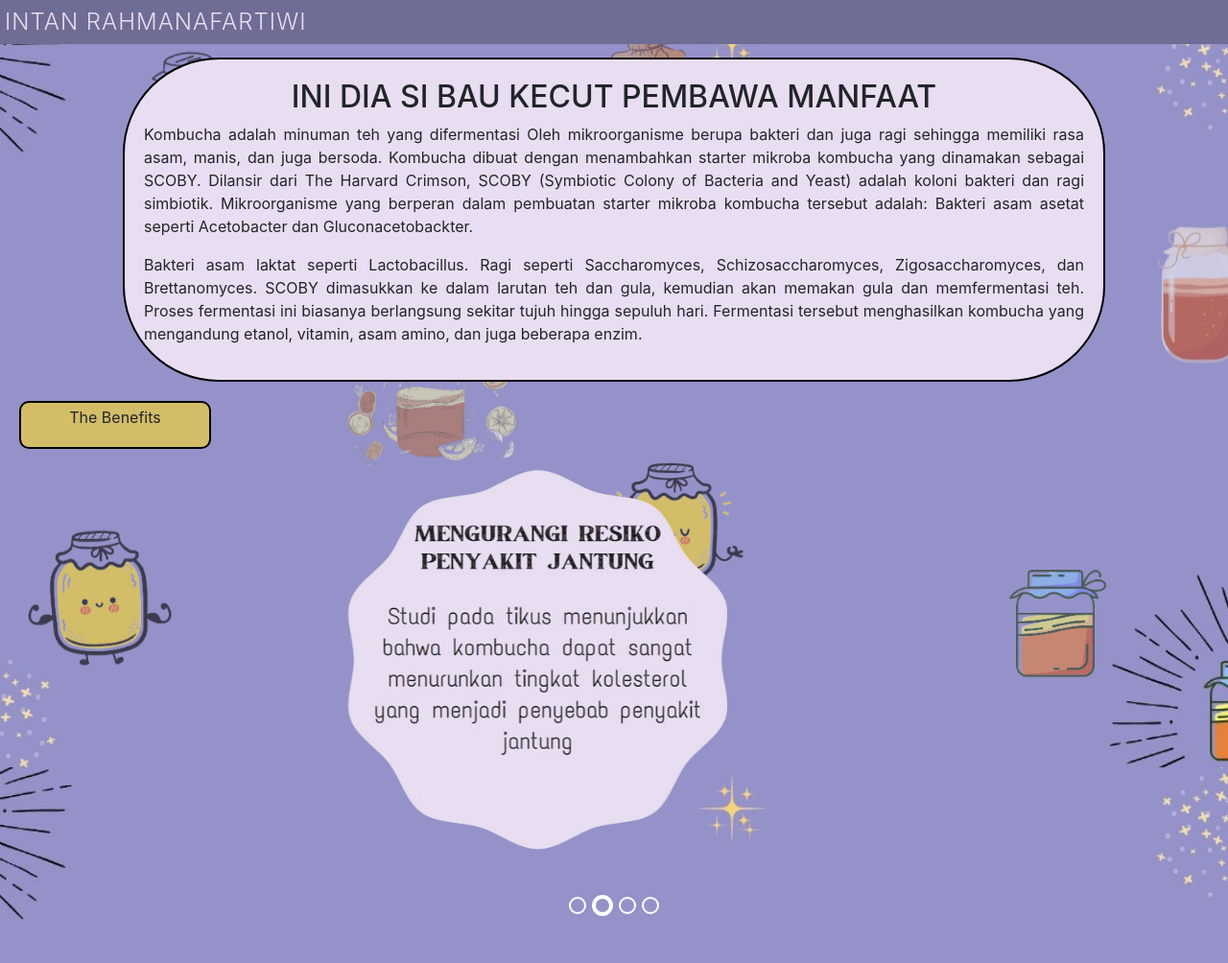
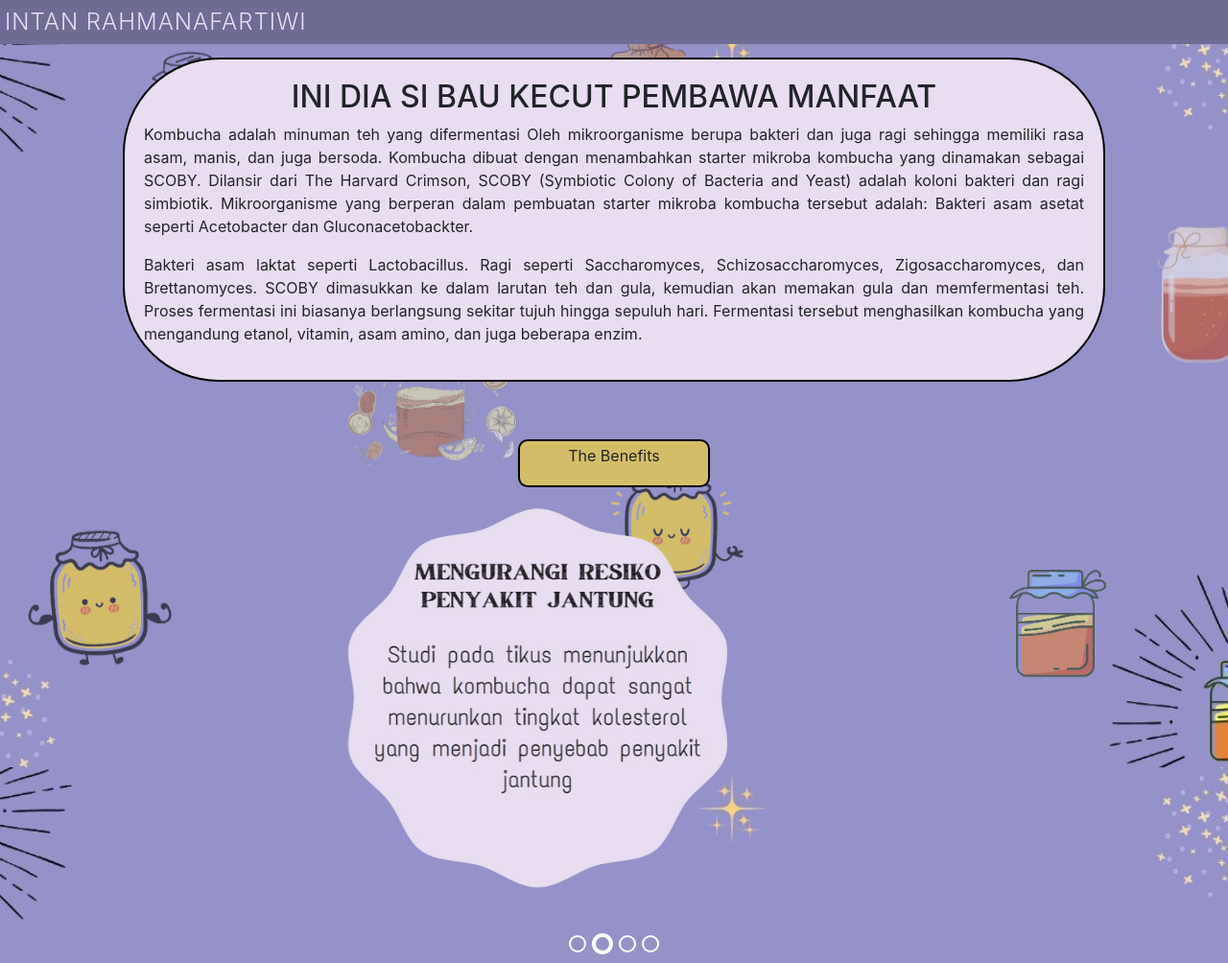
Before and after one commit to twnbioedu/TesWeb, a plain HTML site: page index.html in a window 1280 px wide. Shown: the top 1004 px of the page at 96% size. Drawn offline with nearby package versions, Linux system fonts and the light colour scheme; a script that the page names is missing; files whose address does not match are found by name.

Commit message:
Update styles.css

```diff
--- a/styles.css
+++ b/styles.css
@@ -247,7 +247,7 @@ body {
   }
 
   .sub-box1 {
-    margin: 20px;
+    margin: 60px auto 20px auto;
     width: 200px;
     height: 50px;
     background-color: #d4bd69;
```
